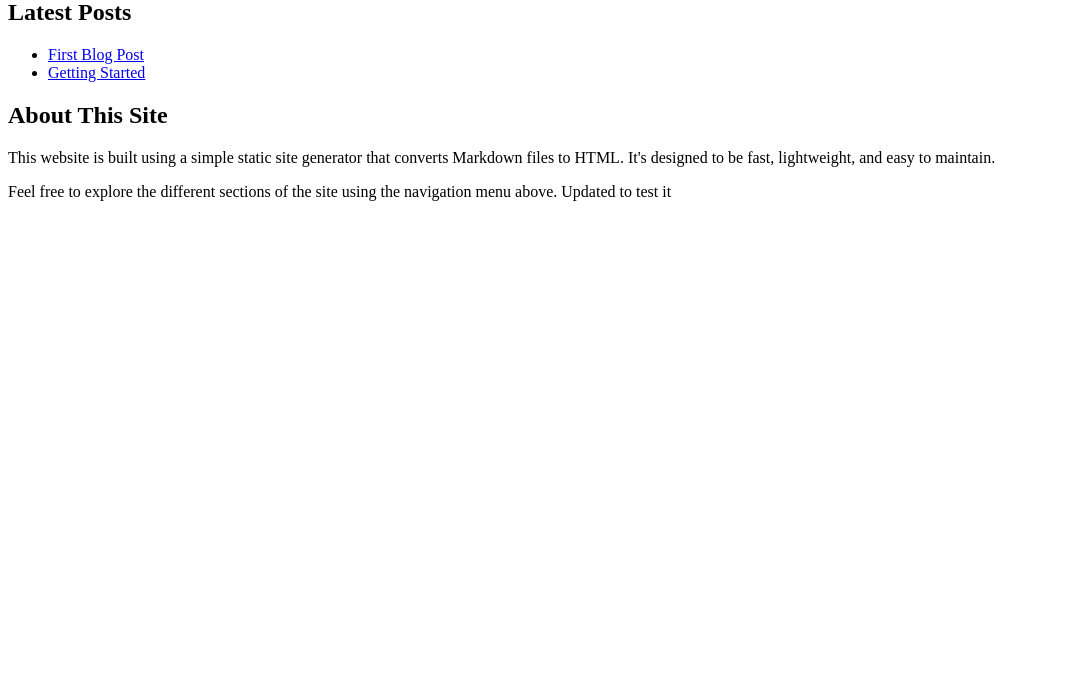
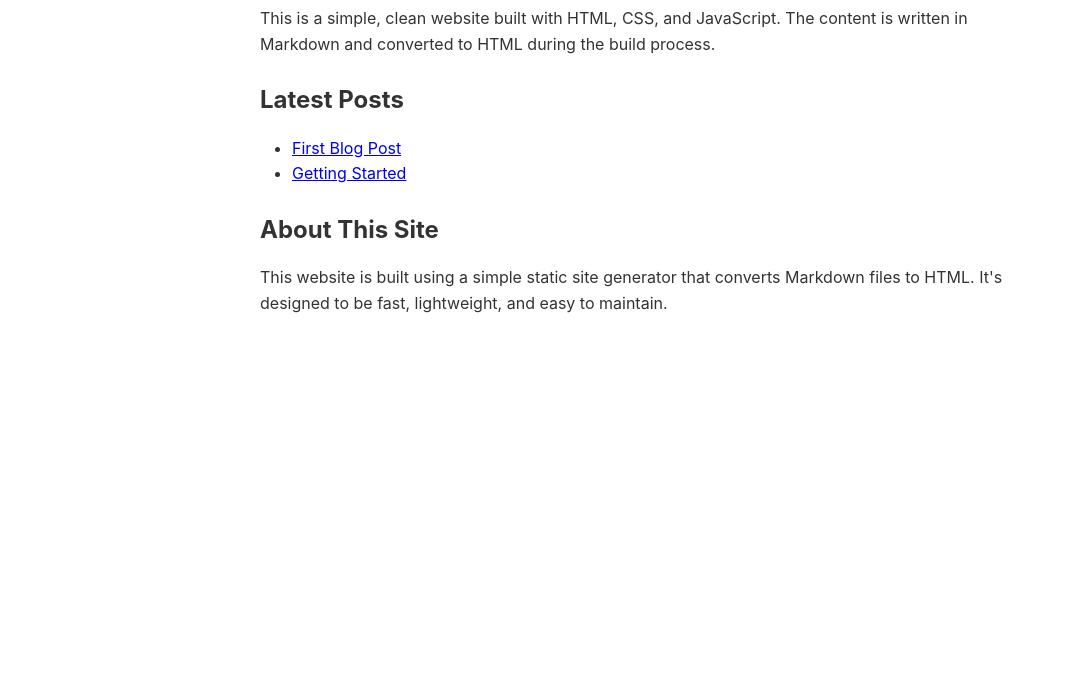
Before and after one commit to marybnolan/byoa-static-site, a website: page public/index.html in a window 1280 px wide. Shown: the part 105-800 px from the top of the page, without its empty margins (0-1071 px from the left). Drawn offline with Linux system fonts and the light colour scheme.

Commit message:
fixing the index I think

```diff
--- a/public/index.html
+++ b/public/index.html
@@ -1,3 +1,12 @@
+<!DOCTYPE html>
+<html lang="en">
+<head>
+    <meta charset="UTF-8">
+    <meta name="viewport" content="width=device-width, initial-scale=1.0">
+    <title>Welcome to My Website</title>
+    <link rel="stylesheet" href="/css/style.css">
+</head>
+<body>
     <h1>Welcome to My Website</h1>
     <p>This is a simple, clean website built with HTML, CSS, and JavaScript. The content is written in Markdown and converted to HTML during the build process.</p>
     <h2>Latest Posts</h2>
@@ -6,5 +15,6 @@
         <li><a href="/posts/getting-started">Getting Started</a></li>
     </ul>
     <h2>About This Site</h2>
-<p>This website is built using a simple static site generator that converts Markdown files to HTML. It&#39;s designed to be fast, lightweight, and easy to maintain.</p>
-<p>Feel free to explore the different sections of the site using the navigation menu above. Updated to test it</p>
+    <p>This website is built using a simple static site generator that converts Markdown files to HTML. It's designed to be fast, lightweight, and easy to maintain.</p>
+</body>
+</html>
```
Lines whose indentation alone changed are shown as unchanged.
